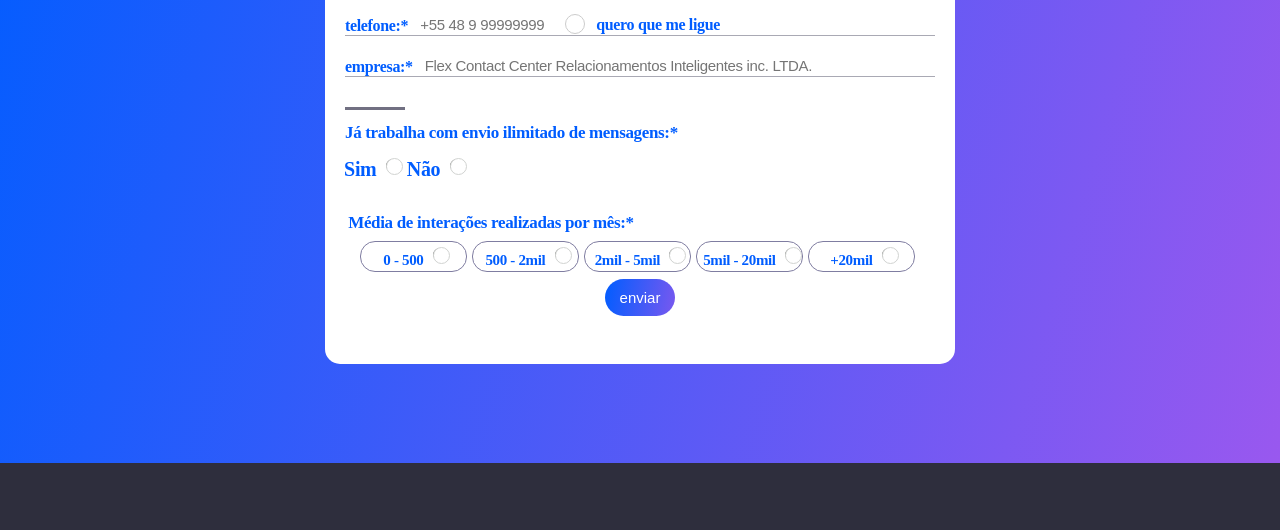
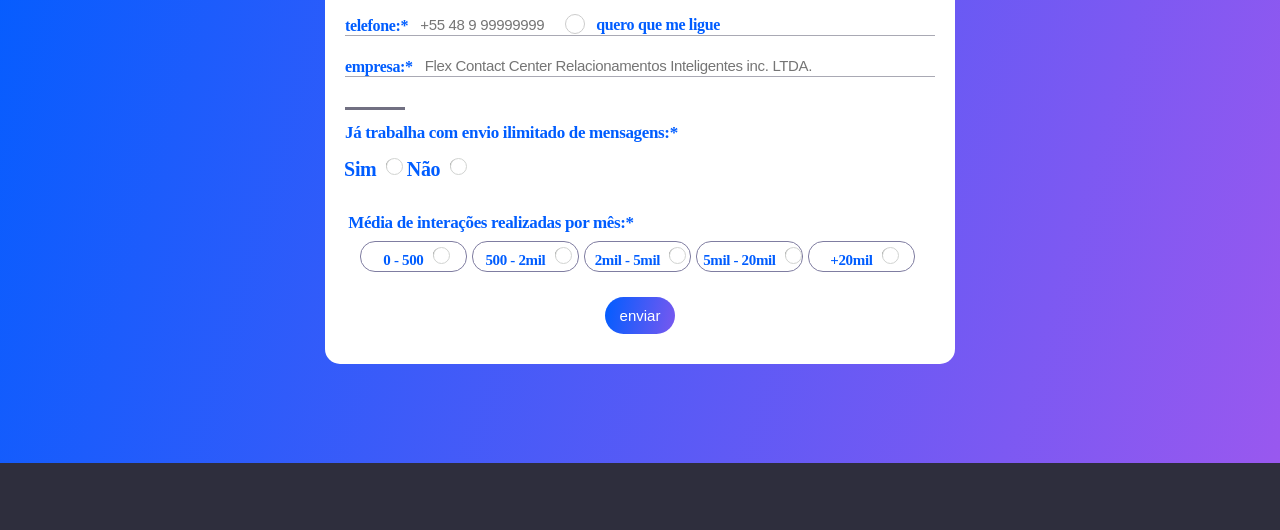
Before and after one commit to YanGTeixeira/sendfy, a plain HTML site: page index.html in a window 1280 px wide. Shown: the part 3832-4362 px from the top of the page. Drawn offline with Linux system fonts and the light colour scheme.

Commit message:
form contatos

```diff
--- a/css/index.css
+++ b/css/index.css
@@ -722,7 +722,7 @@ input[type='radio']:checked + label:after {
 }
 
   .botao-enviar {
-    margin-top: 7px;
+    margin-top: 25px;
     border-radius: 25px;
     font-size: 15px;
     color: white;
```
